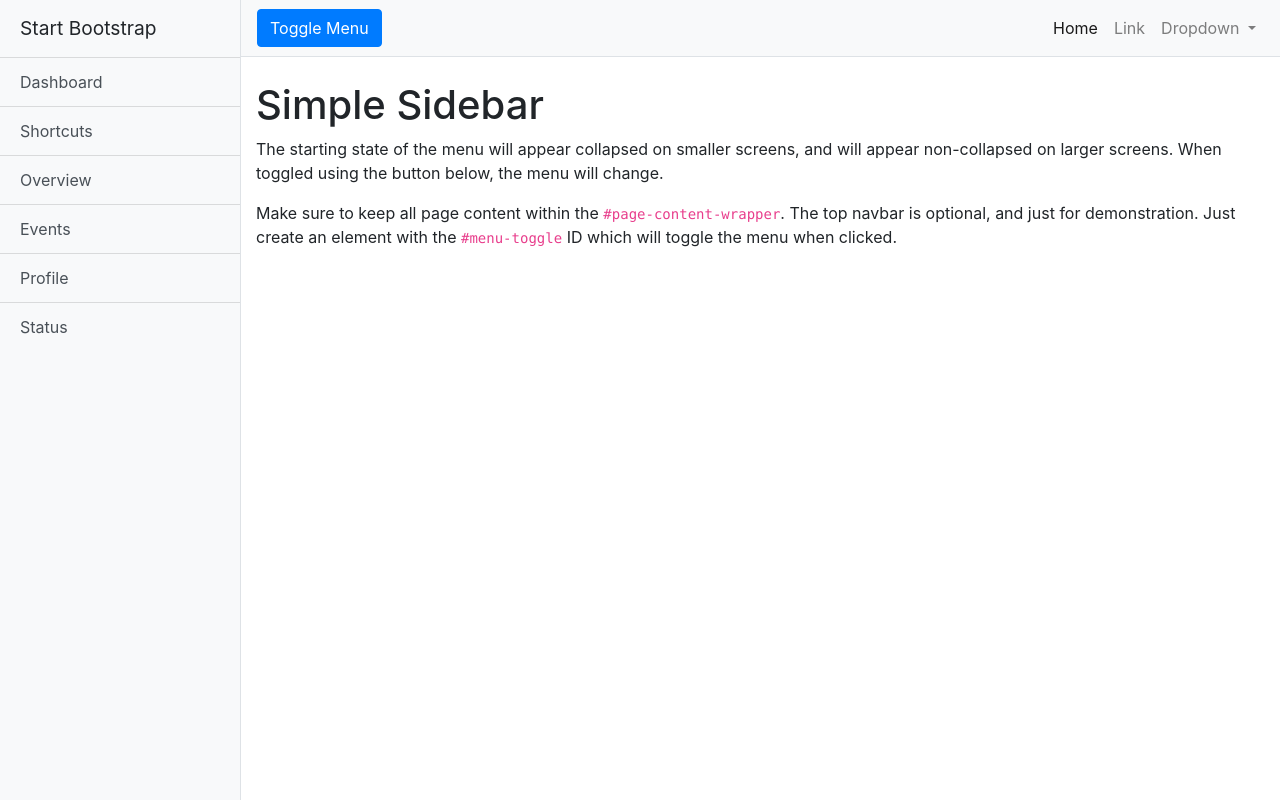
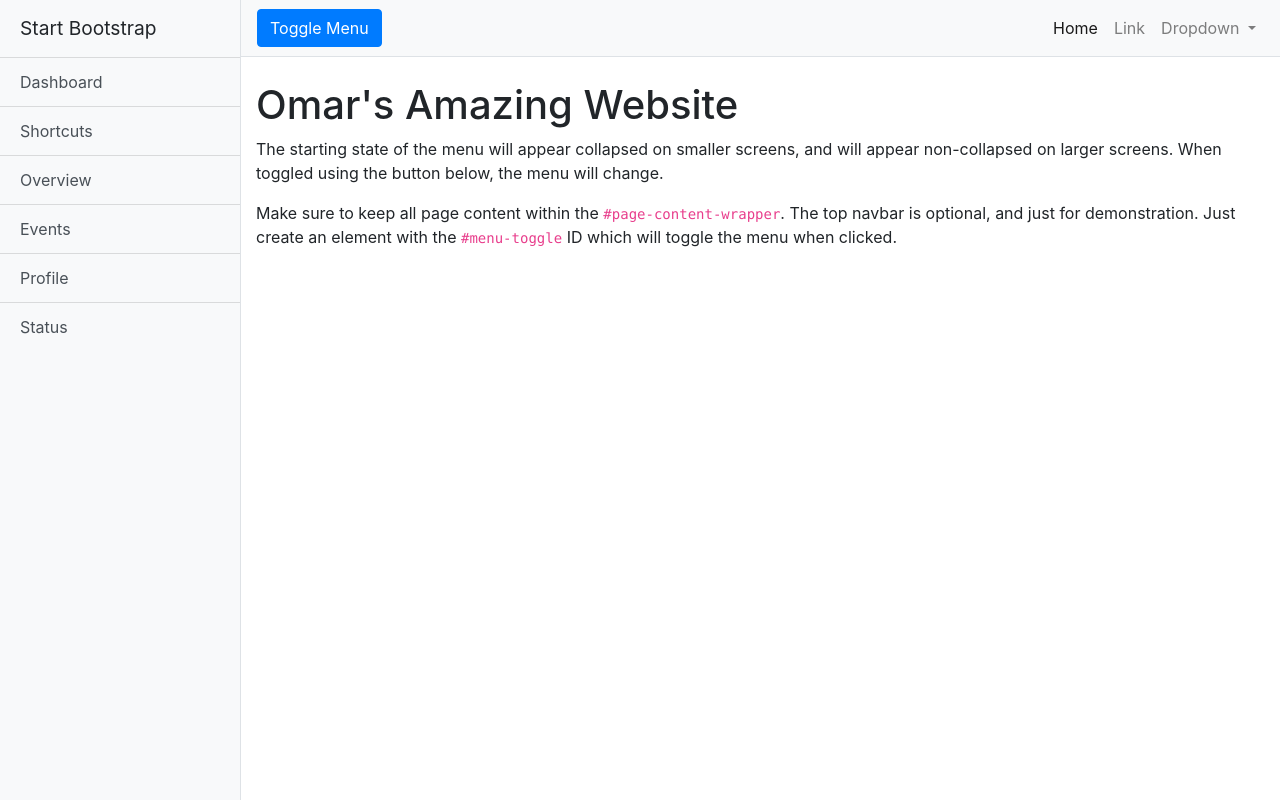
Before and after one commit to omar1013/omar1013.github.io, a website: page index.html in a window 1280 px wide. Drawn offline with Linux system fonts and the light colour scheme.

Commit message:
Update index.html

```diff
--- a/index.html
+++ b/index.html
@@ -70,7 +70,7 @@
       </nav>
 
       <div class="container-fluid">
-        <h1 class="mt-4">Simple Sidebar</h1>
+        <h1 class="mt-4">Omar's Amazing Website</h1>
         <p>The starting state of the menu will appear collapsed on smaller screens, and will appear non-collapsed on larger screens. When toggled using the button below, the menu will change.</p>
         <p>Make sure to keep all page content within the <code>#page-content-wrapper</code>. The top navbar is optional, and just for demonstration. Just create an element with the <code>#menu-toggle</code> ID which will toggle the menu when clicked.</p>
       </div>
```
